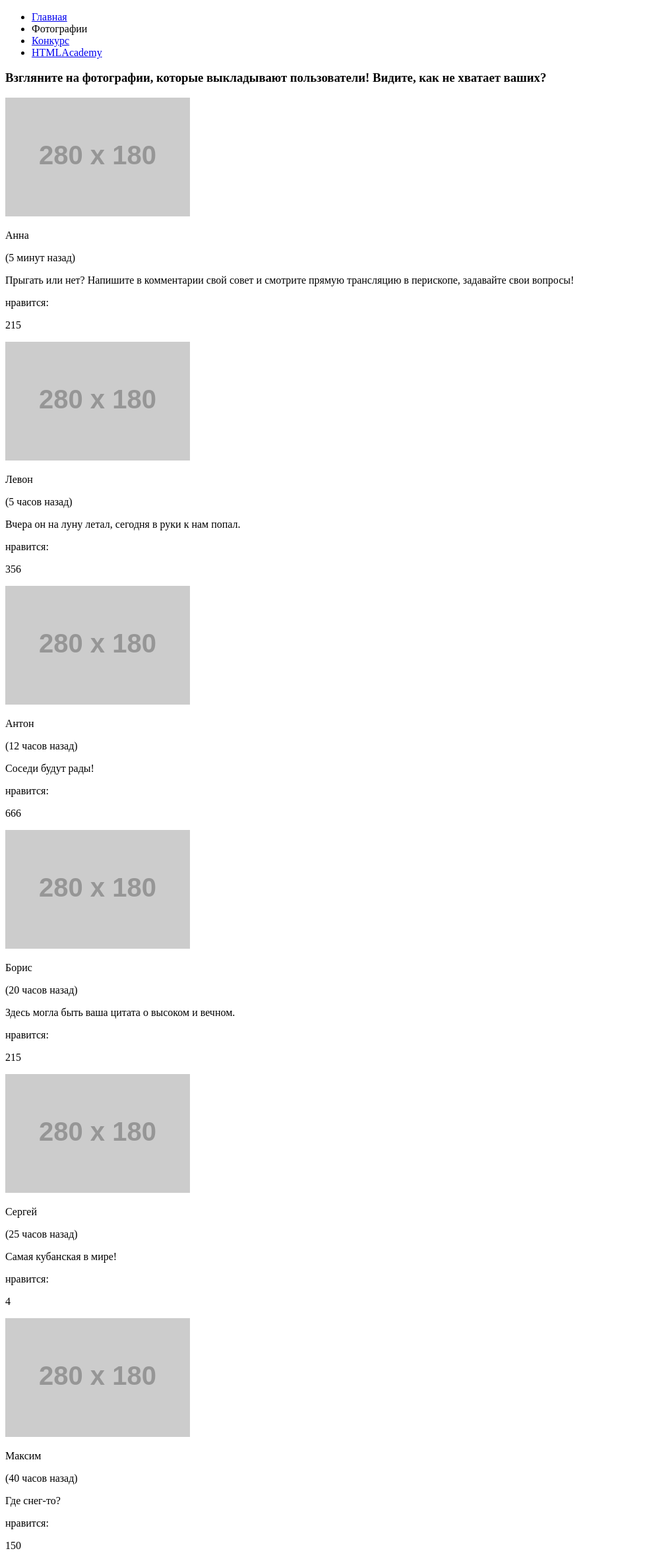
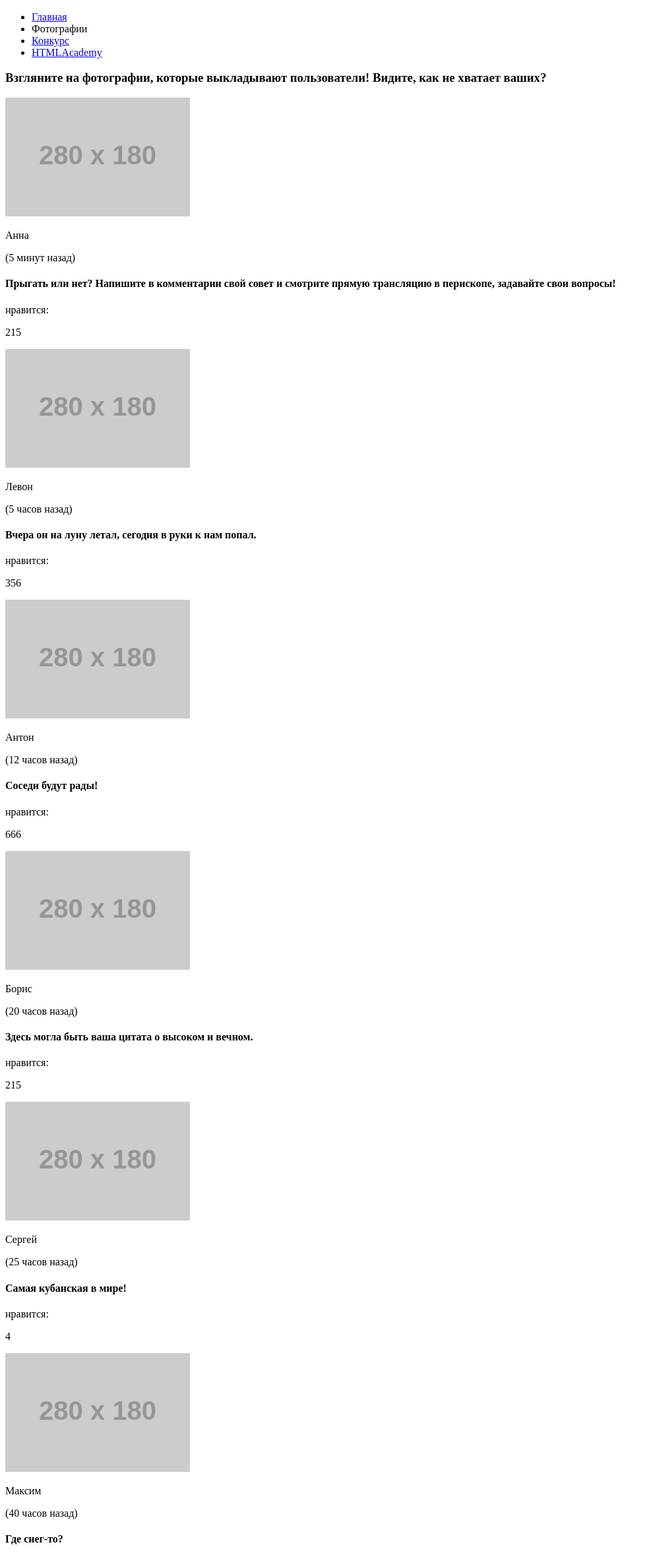
Before and after one commit to tatyanakuchuk/162227-pink, a website: page photo.html in a window 1280 px wide. Shown: the part 180-2540 px from the top of the page at 66% size, without its empty margins (0-987 px from the left). Drawn offline with Linux system fonts and the light colour scheme; placeholder pictures from the web are drawn by us.

Commit message:
добавила заголовки

```diff
--- a/photo.html
+++ b/photo.html
@@ -45,7 +45,7 @@
                 <p class="photo-content__author">Анна</p>
                 <p class="photo-content__time">(5 минут назад)</p>
               </div>
-              <p class="photo-content__text">Прыгать или нет? Напишите в комментарии свой совет и смотрите прямую трансляцию в перископе, задавайте свои вопросы!</p>
+              <h4 class="photo-content__title">Прыгать или нет? Напишите в комментарии свой совет и смотрите прямую трансляцию в перископе, задавайте свои вопросы!</h4>
               <div class="photo-content__like content-like">
                 <p class="content-like__text">нравится:</p>
                 <p class="content-like__amount">215</p>
@@ -59,7 +59,7 @@
                 <p class="photo-comment__author">Левон</p>
                 <p class="photo-comment__time">(5 часов назад)</p>
               </div>
-              <p class="photo-comment__text">Вчера он на луну летал, сегодня в руки к нам попал.</p>
+              <h4 class="photo-comment__title">Вчера он на луну летал, сегодня в руки к нам попал.</h4>
               <div class="photo-comment__like  comment-like">
                 <p class="comment-like__like">нравится:</p>
                 <p class="comment-like__amount">356</p>
@@ -73,7 +73,7 @@
                 <p class="photo-comment__author">Антон</p>
                 <p class="photo-comment__time">(12 часов назад)</p>
               </div>
-              <p class="photo-comment__text">Соседи будут рады!</p>
+              <h4 class="photo-comment__title">Соседи будут рады!</h4>
               <div class="photo-comment__like  comment-like">
                 <p class="comment-like__like">нравится:</p>
                 <p class="comment-like__amount">666</p>
@@ -87,7 +87,7 @@
                 <p class="photo-comment__author">Борис</p>
                 <p class="photo-comment__time">(20 часов назад)</p>
               </div>
-              <p class="photo-comment__text">Здесь могла быть ваша цитата о высоком и вечном.</p>
+              <h4 class="photo-comment__title">Здесь могла быть ваша цитата о высоком и вечном.</h4>
               <div class="photo-comment__like  comment-like">
                 <p class="comment-like__like">нравится:</p>
                 <p class="comment-like__amount">215</p>
@@ -101,7 +101,7 @@
                 <p class="photo-comment__author">Сергей</p>
                 <p class="photo-comment__time">(25 часов назад)</p>
               </div>
-              <p class="photo-comment__text">Самая кубанская в мире!</p>
+              <h4 class="photo-comment__title">Самая кубанская в мире!</h4>
               <div class="photo-comment__like  comment-like">
                 <p class="comment-like__like">нравится:</p>
                 <p class="comment-like__amount">4</p>
@@ -115,7 +115,7 @@
                 <p class="photo-comment__author">Максим</p>
                 <p class="photo-comment__time">(40 часов назад)</p>
               </div>
-              <p class="photo-comment__text">Где снег-то?</p>
+              <h4 class="photo-comment__title">Где снег-то?</h4>
               <div class="photo-comment__like  comment-like">
                 <p class="comment-like__like">нравится:</p>
                 <p class="comment-like__amount">150</p>
@@ -129,7 +129,7 @@
                 <p class="photo-comment__author">Надежда</p>
                 <p class="photo-comment__time">(45 часов назад)</p>
               </div>
-              <p class="photo-comment__text">Всем GM и взаимные лайки!</p>
+              <h4 class="photo-comment__title">Всем GM и взаимные лайки!</h4>
               <div class="photo-comment__like  comment-like">
                 <p class="comment-like__like">нравится:</p>
                 <p class="comment-like__amount">2560</p>
```
